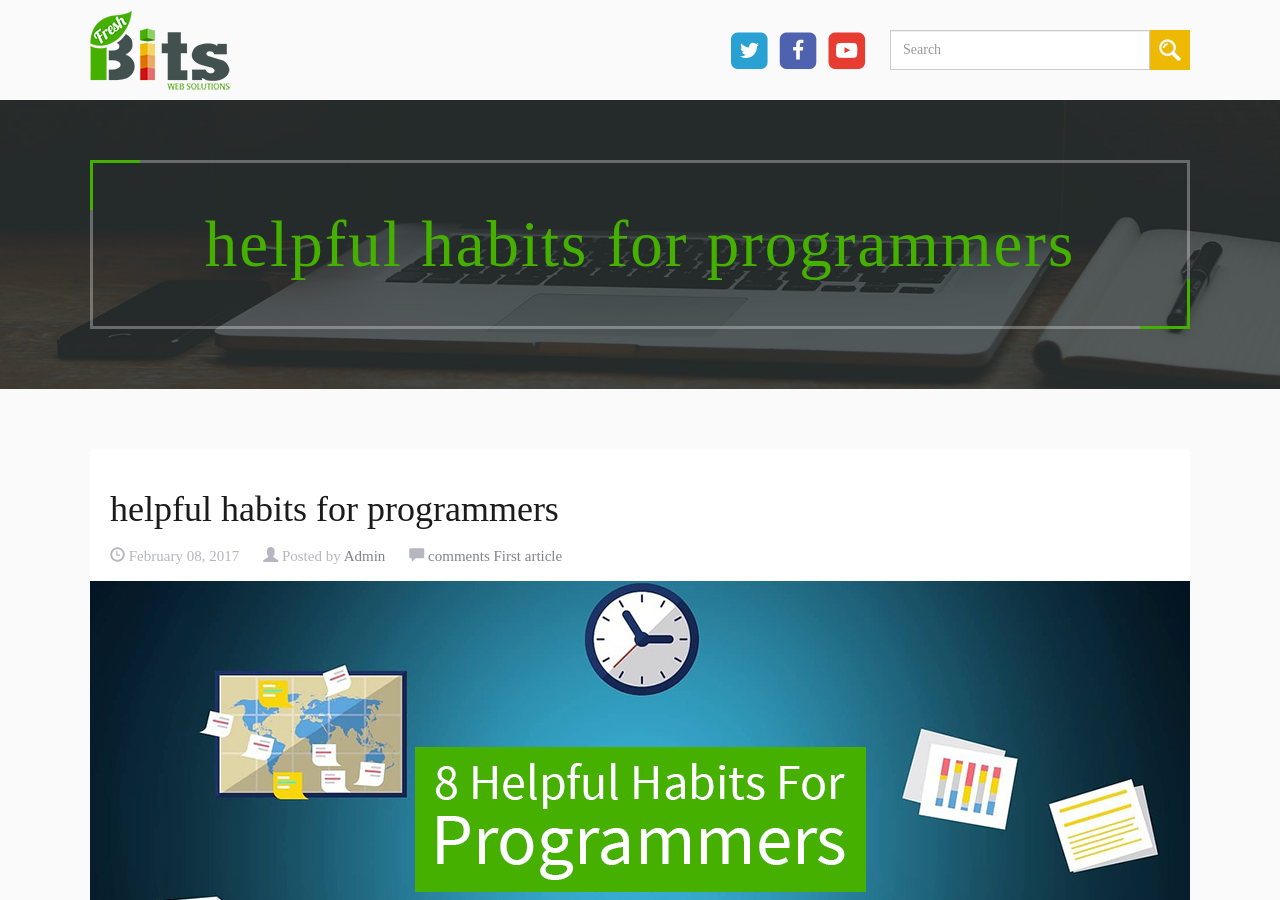
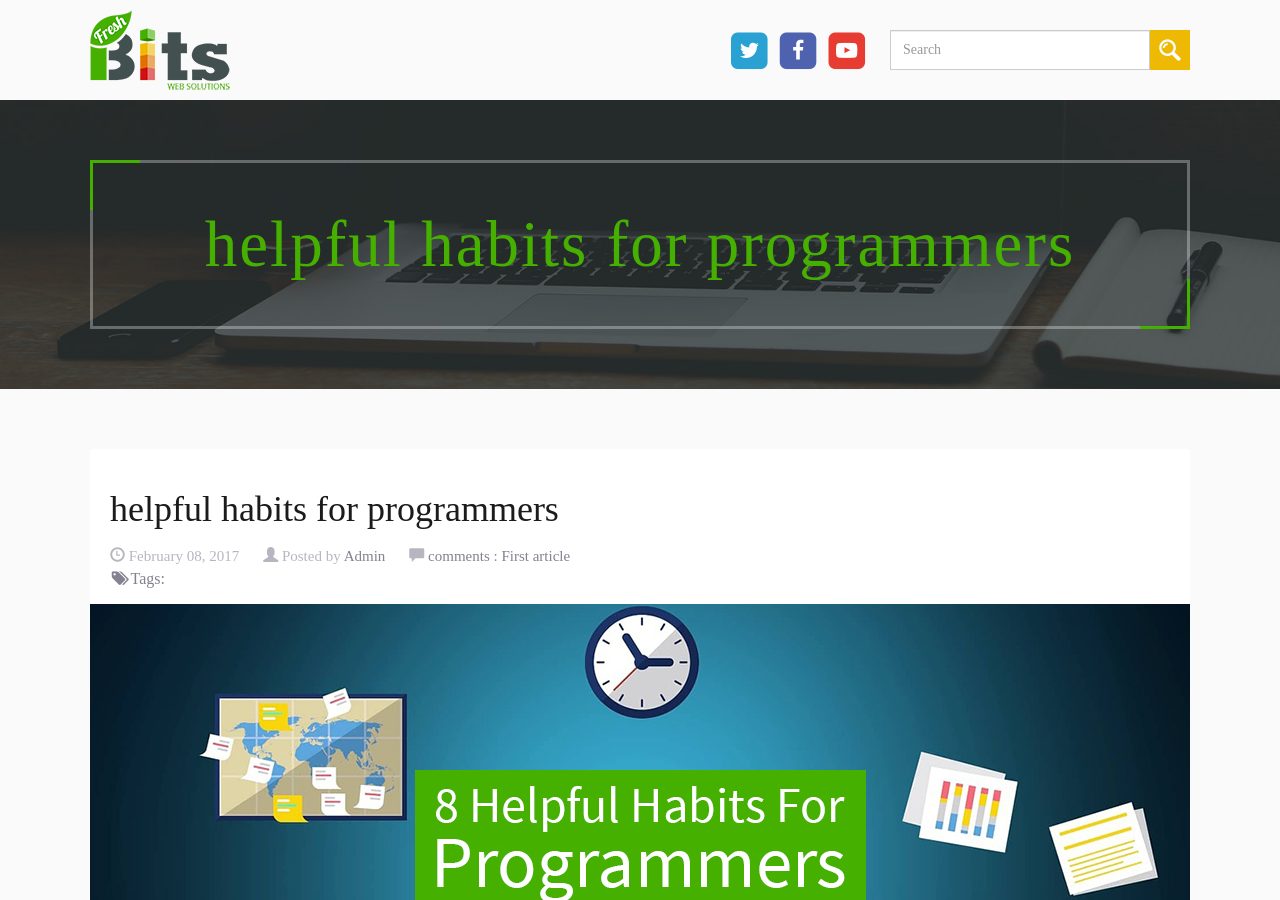
Before and after one commit to freshbitsweb/blog, a Jekyll site: the page built from _posts/2017-02-08-helpful-habits-for-programmers.markdown, in a window 1280 px wide and 900 px high. Built offline with Jekyll 4.4.1, drawn with Linux system fonts in a browser that asks for light colours; nearby versions of some CDN libraries; some web fonts are replaced; comment, search, counter and statistics services are not loaded.

Commit message:
solve all bugs only tagging bug is not solve

```diff
--- a/_layouts/post.html
+++ b/_layouts/post.html
@@ -32,10 +32,25 @@
                     <div class="post_details">
                         <span class="glyphicon glyphicon-comment"></span>
                         <span class="dark_text">
-                            comments
-                            <span class="disqus-comment-count" data-disqus-identifier="{{ page.permalink }}">First article</span>
+                            comments :
+                            <span class="disqus-comment-count" data-disqus-identifier="{{ page.permalink }}">
+                                First article
+                            </span>
                         </span>
                     </div>
+                    <br>
+                    <span class="dark_text">
+                        <i class="fa fa-fw fa-tags" aria-hidden="true"></i>Tags:
+                    </span>
+                    <ul class="tags" style="display:inline-flex">
+                        {% for tag in post.tags %}
+                            <li>
+                                <a href="{{ site.url }}/tag/{{ tag }}" class="tag">
+                                    {{ tag }}
+                                </a>
+                            </li>
+                        {% endfor %}
+                    </ul>
                 </div>
                 <div class="panel-image">
                     <img src="{{ site.url }}{{ site.baseurl }}/assets/images/{{ page.image }}" alt="{{ page.alternateText }}">
--- a/assets/js/search.js
+++ b/assets/js/search.js
@@ -8,7 +8,7 @@
 
       for (var i = 0; i < results.length; i++) {  // Iterate over the results
         var item = store[results[i].ref];
-        appendString += ' <li><div class="panel panel-default"><div class="panel-heading"><a href="' + item.url + '"><strong>' + item.title + '</strong></a></div><div class="post_details_head"> <div class="post_details"> <span class="glyphicon glyphicon-time"></span> '+item.date+' </div> <div class="post_details"> <span class="glyphicon glyphicon-user"></span> Posted by <span class="dark_text">Admin</span> </div> <div class="post_details"> <span class="glyphicon glyphicon-comment"></span> <span class="dark_text">comments <span class="disqus-comment-count" data-disqus-identifier="'+item.url+'">First article</span></span> </div> </div> <div class="panel-image"> <img src="/assets/images/'+item.image+'" alt="'+item.alternateText+'"></div> <div class="panel-body homepage-panel-body"> ' + item.content.substring(0, 300) + '... <div class="readmorebutton orange"> <a href="' + item.url +'" class="btn btn-default"> Read More <span class="glyphicon glyphicon-arrow-right"></span> </a> </div> </div> </div> </li>';
+        appendString += ' <li><div class="panel panel-default"><div class="panel-heading"><a href="/' + item.url + '"><strong>' + item.title + '</strong></a></div><div class="post_details_head"> <div class="post_details"> <span class="glyphicon glyphicon-time"></span> '+item.date+' </div> <div class="post_details"> <span class="glyphicon glyphicon-user"></span> Posted by <span class="dark_text">Admin</span> </div> <div class="post_details"> <span class="glyphicon glyphicon-comment"></span> <span class="dark_text">comments:<span class="disqus-comment-count" data-disqus-identifier="'+item.url+'">First article</span></span> </div> </div> <div class="panel-image"> <img src="/assets/images/'+item.image+'" alt="'+item.alternateText+'"></div> <div class="panel-body homepage-panel-body"> ' + item.content.substring(0, 300) + '... <div class="readmorebutton orange"> <a href="/' + item.url +'" class="btn btn-default"> Read More <span class="glyphicon glyphicon-arrow-right"></span> </a> </div> </div> </div> </li>';
       }
 
       searchResults.innerHTML = appendString;
--- a/index.html
+++ b/index.html
@@ -35,7 +35,7 @@
                             <div class="post_details">
                                 <span class="glyphicon glyphicon-comment"></span>
                                 <span class="dark_text">
-                                    comments
+                                    comments :
                                     <span class="disqus-comment-count" data-disqus-identifier="{{ post.permalink }}">
                                         First article
                                     </span>
--- a/search.html
+++ b/search.html
@@ -13,7 +13,7 @@
             <div class="wrapper">
                 <div class="logo pull-left">
                     <a href="{{ site.url }}">
-                        <img src="{{ "/assets/images/logo.png" | prepend: site.baseurl }}" alt="Logo">
+                        <img src="{{ "/assets/images/logo.png" | prepend: site.url }}" alt="Logo">
                     </a>
                 </div>
                 <div class="social_media pull-right">
@@ -91,7 +91,7 @@
                 "date": "{{ post.date | xml_escape }}",
                 "category": "{{ post.category | xml_escape }}",
                 "content": {{ post.content | strip_html | strip_newlines | jsonify }},
-                "url": "{{ post.url | xml_escape }}",
+                "url": "{{ post.permalink | xml_escape }}",
                 "baseurl": "{{ site.url | xml_escape }}"
             }
             {% unless forloop.last %},{% endunless %}
```
